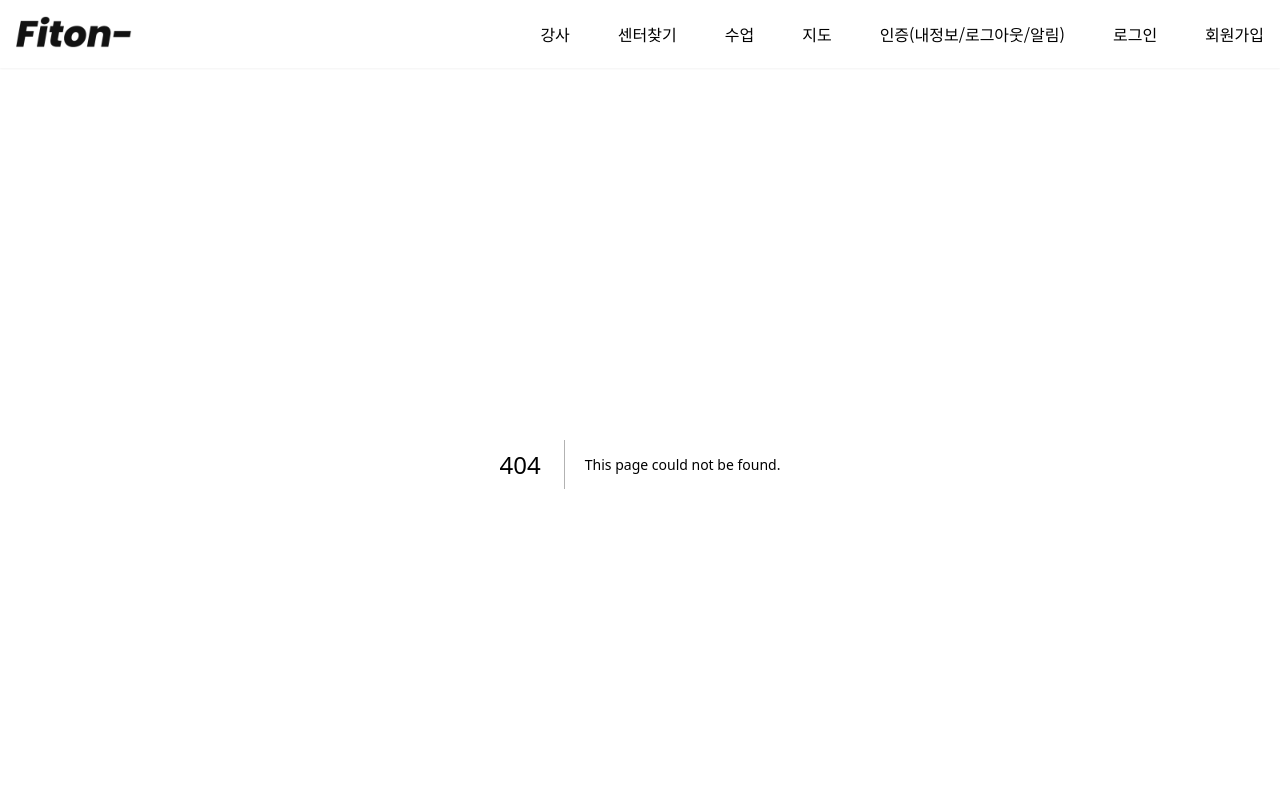
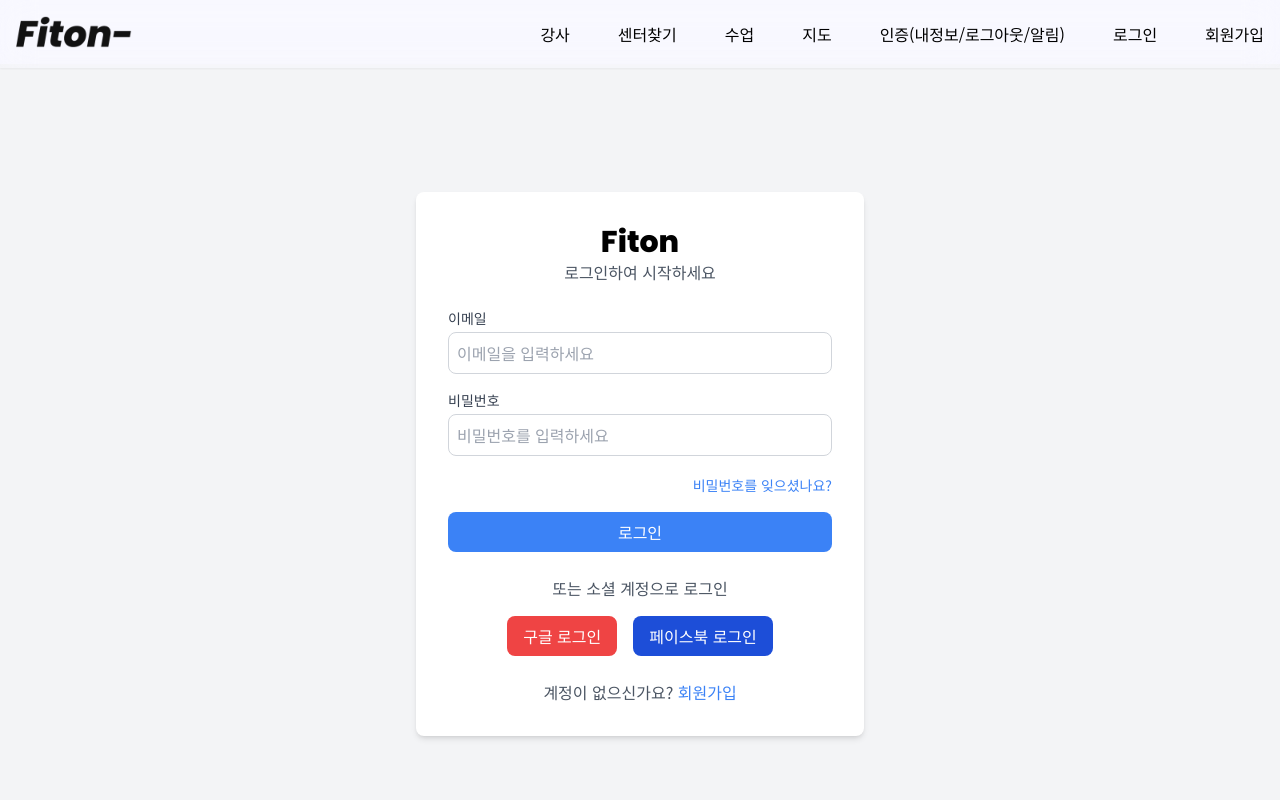
Before and after one commit to 2zm00/Fiton_v2, a Next.js app in the folder frontend/nextjs/: page /login in a window 1280 px wide. Before the commit this address had no page. Shown: the top 800 px of the page. Built offline with nearby package versions, Linux system fonts and the light colour scheme.

Commit message:
feat: login 페이지 임시 구현

```diff
--- /dev/null
+++ b/frontend/nextjs/src/app/api/auth/[...nextauth]/route.ts
@@ -0,0 +1,23 @@
+import NextAuth from "next-auth";
+
+export const authOptions = {
+
+		providers: [
+	//         KakaoProvider({
+	//             clientId: process.env.KAKAO_CLIENT_ID ?? "",
+	//             clientSecret: process.env.KAKAO_CLIENT_SECRET ?? "",
+	//         }),
+	//         NaverProvider({
+	//             clientId: process.env.KAKAO_CLIENT_ID ?? "",
+	//             clientSecret: process.env.KAKAO_CLIENT_SECRET ?? "",
+	//         }),
+	//         GoogleProvider({
+	//             clientId: process.env.KAKAO_CLIENT_ID ?? "",
+	//             clientSecret: process.env.KAKAO_CLIENT_SECRET ?? "",
+	//         }),
+	],
+};
+
+const handler = NextAuth(authOptions);
+
+export { handler as GET, handler as POST };
--- a/frontend/nextjs/src/app/globals.css
+++ b/frontend/nextjs/src/app/globals.css
@@ -6,17 +6,7 @@
 @import url('https://fonts.googleapis.com/css2?family=Poppins:wght@800&family=Poppins:ital,wght@1,800&display=swap');
 
 
-:root {
-  --background: #F8F8F8;
-  --foreground: #171717;
-}
 
-@media (prefers-color-scheme: dark) {
-  :root {
-    --background: #0a0a0a;
-    --foreground: #ededed;
-  }
-}
 
 body {
   padding-top: 64px;
--- /dev/null
+++ b/frontend/nextjs/src/app/login/page.tsx
@@ -0,0 +1,50 @@
+'use client';
+
+import React, { useState } from 'react';
+import Link from 'next/link';
+import { useRouter } from 'next/navigation';
+import LoginCard from '@/components/login/LoginCard';
+
+export default function LoginPage() {
+	const [email, setEmail] = useState('');
+	const [password, setPassword] = useState('');
+	const [error, setError] = useState('');
+	const router = useRouter();
+
+	const handleLogin = async (e: React.FormEvent) => {
+	e.preventDefault(); // 폼 기본 동작 방지
+
+	try {
+		const response = await fetch('/api/login', {
+		method: 'POST',
+		headers: { 'Content-Type': 'application/json' },
+		body: JSON.stringify({ email, password }),
+		});
+
+		if (!response.ok) {
+		// 서버에서 에러 반환 시 처리
+		const errorData = await response.json();
+		setError(errorData.message || '로그인에 실패했습니다.');
+		return;
+		}
+
+		const data = await response.json();
+		console.log('로그인 성공:', data);
+
+		// 토큰 저장 (예: localStorage)
+		localStorage.setItem('token', data.token);
+
+		// 메인 페이지로 이동
+		router.push('/');
+	} catch (err) {
+		console.error('로그인 요청 중 오류 발생:', err);
+		setError('서버와의 통신 중 문제가 발생했습니다.');
+	}
+	};
+	return (
+	<div className="min-h-screen flex items-center justify-center bg-gray-100">
+		{/* 로그인 카드 */}
+		<LoginCard />
+	</div>
+	);
+}
--- a/frontend/nextjs/src/components/center/CenterCard.tsx
+++ b/frontend/nextjs/src/components/center/CenterCard.tsx
@@ -1,33 +1,30 @@
-
 'use client';
 
-import Image from "next/image";
+import React from 'react';
+import ImageCard from '../common/ImageCard';
 
 export default function CenterCard() {
 	return (
-			<div className="bg-white shadow-md rounded-lg overflow-hidden hover:shadow-lg transition-shadow duration-300"
-				>
-			{/* 이미지 */}
-			<Image
-				src={`/images/`}
-				alt={`센터`}
-				width={500}
-				height={200}
-				className="w-full h-[200px] object-cover"
-			/>
-			{/* 내용 */}
-			<div className="p-4">
-				<h3 className="text-xl font-bold mb-2">센터 </h3>
-				<p className="text-gray-600 mb-4">
-				서울특별시 강남구 테헤란로 길
-				</p>
-				{/* 버튼 */}
-				<button className="px-4 py-2 bg-slate-400 text-white rounded-lg hover:bg-slate-600">
-				자세히 보기
-				</button>
-
-		</div>
-		</div>
-
+	<ImageCard
+		image="/images/center.jpg"
+		title="{title}"
+		description="서울특별시 강남구 테헤란로에 위치한 최신 시설의 피트니스 센터입니다."
+		buttonText="자세히 보기"
+		onButtonClick={() => console.log('센터 상세 페이지로 이동')}
+	/>
 	);
 }
+
+
+
+// const centers = await fetch('/api/centers').then((res) => res.json());
+// centers.map((center) => (
+//   <ImageCard
+//     key={center.id}
+//     image={center.image}
+//     title={center.name}
+//     description={center.description}
+//     buttonText="자세히 보기"
+//     onButtonClick={() => console.log(center.id)}
+//   />
+// ));
--- /dev/null
+++ b/frontend/nextjs/src/components/common/ImageCard.tsx
@@ -0,0 +1,47 @@
+'use client';
+
+import React from 'react';
+import Image from 'next/image';
+
+interface ImageCardProps {
+  image: string; // 이미지 경로
+  title: string; // 카드 제목
+  description: string; // 카드 설명
+  buttonText?: string; // 버튼 텍스트 (선택 사항)
+  onButtonClick?: () => void; // 버튼 클릭 이벤트 핸들러 (선택 사항)
+}
+
+export default function ImageCard({
+	image,
+	title,
+	description,
+	buttonText,
+	onButtonClick,
+}: ImageCardProps) {
+	return (
+	<div className="bg-white shadow-md rounded-lg overflow-hidden hover:shadow-lg transition-shadow duration-300">
+		{/* 이미지 */}
+		<Image
+		src={image}
+		alt={title}
+		width={300}
+		height={200}
+		className="w-full h-[200px] object-cover"
+		/>
+		{/* 내용 */}
+		<div className="p-4">
+		<h3 className="text-xl font-bold mb-2">{title}</h3>
+		<p className="text-gray-600 mb-4">{description}</p>
+		{/* 버튼 (선택 사항) */}
+		{buttonText && onButtonClick && (
+			<button
+			onClick={onButtonClick}
+			className="px-4 py-2 bg-blue-500 text-white rounded-lg hover:bg-blue-600 transition duration-300"
+			>
+			{buttonText}
+			</button>
+		)}
+		</div>
+	</div>
+	);
+}
--- a/frontend/nextjs/src/components/lesson/LessonCard.tsx
+++ b/frontend/nextjs/src/components/lesson/LessonCard.tsx
@@ -1,35 +1,16 @@
 'use client';
 
 import React from 'react';
+import ImageCard from '../common/ImageCard';
 
-interface LessonCardProps {
-  image: string; // 수업 이미지 경로
-  title: string; // 수업 제목
-  description: string; // 수업 설명
-}
-
-export default function LessonCard({
-	image,
-	title,
-	description,
-	}: LessonCardProps) {
+export default function LessonCard() {
 	return (
-	<div className="bg-white shadow-md rounded-lg overflow-hidden hover:shadow-lg transition-shadow duration-300">
-		{/* 수업 이미지 */}
-		<img
-		src={image}
-		alt={title}
-		className="w-full h-[200px] object-cover"
-		/>
-		{/* 수업 정보 */}
-		<div className="p-4">
-		<h3 className="text-xl font-bold mb-2">{title}</h3>
-		<p className="text-gray-600 mb-4">{description}</p>
-		{/* 버튼 */}
-		<button className="px-4 py-2 bg-blue-500 text-white rounded-lg hover:bg-blue-600">
-			자세히 보기
-		</button>
-		</div>
-	</div>
+	<ImageCard
+		image="/images/lesson1.jpg"
+		title="요가 클래스"
+		description="몸과 마음의 균형을 찾는 요가 클래스입니다."
+		buttonText="수업 예약하기"
+		onButtonClick={() => console.log('수업 예약 페이지로 이동')}
+	/>
 	);
 }
--- /dev/null
+++ b/frontend/nextjs/src/components/login/LoginCard.tsx
@@ -0,0 +1,80 @@
+import Link from "next/link";
+
+
+export default function LoginCard() {
+	return (
+		<div className="bg-white shadow-md rounded-lg p-8 w-full max-w-md">
+		{/* 로고 */}
+		<div className="text-center mb-6">
+			<h1 className="text-3xl font-bold font-poppins">Fiton</h1>
+			<p className="text-gray-600">로그인하여 시작하세요</p>
+		</div>
+
+		{/* 로그인 폼 */}
+		<form>
+			{/* 이메일 입력 */}
+			<div className="mb-4">
+			<label htmlFor="email" className="block text-sm font-medium text-gray-700">
+				이메일
+			</label>
+			<input
+				type="email"
+				id="email"
+				placeholder="이메일을 입력하세요"
+				className="mt-1 block w-full p-2 border border-gray-300 rounded-lg focus:ring-blue-500 focus:border-blue-500"
+			/>
+			</div>
+
+			{/* 비밀번호 입력 */}
+			<div className="mb-4">
+			<label htmlFor="password" className="block text-sm font-medium text-gray-700">
+				비밀번호
+			</label>
+			<input
+				type="password"
+				id="password"
+				placeholder="비밀번호를 입력하세요"
+				className="mt-1 block w-full p-2 border border-gray-300 rounded-lg focus:ring-blue-500 focus:border-blue-500"
+			/>
+			</div>
+
+			{/* 비밀번호 찾기 */}
+			<div className="text-right mb-4">
+			<Link href="/forgot-password" className="text-sm text-blue-500 hover:underline">
+				비밀번호를 잊으셨나요?
+			</Link>
+			</div>
+
+			{/* 로그인 버튼 */}
+			<button
+			type="submit"
+			className="w-full bg-blue-500 text-white py-2 px-4 rounded-lg hover:bg-blue-600 transition duration-300"
+			>
+			로그인
+			</button>
+		</form>
+
+		{/* 소셜 로그인 */}
+		<div className="mt-6">
+			<p className="text-center text-gray-600 mb-4">또는 소셜 계정으로 로그인</p>
+			<div className="flex space-x-4 justify-center">
+			<button className="bg-red-500 text-white py-2 px-4 rounded-lg hover:bg-red-600 transition duration-300">
+				구글 로그인
+			</button>
+			<button className="bg-blue-700 text-white py-2 px-4 rounded-lg hover:bg-blue-800 transition duration-300">
+				페이스북 로그인
+			</button>
+			</div>
+		</div>
+
+		{/* 회원가입 링크 */}
+		<p className="mt-6 text-center text-gray-600">
+			계정이 없으신가요?{' '}
+			<Link href="/register" className="text-blue-500 hover:underline">
+			회원가입
+			</Link>
+		</p>
+		</div>
+	);
+
+}
--- a/frontend/nextjs/tailwind.config.ts
+++ b/frontend/nextjs/tailwind.config.ts
@@ -9,8 +9,6 @@
   theme: {
     extend: {
       colors: {
-        background: "var(--background)",
-        foreground: "var(--foreground)",
         ghostwhite: "#F8F8F8",
       },
       fontFamily: {
--- a/package.json
+++ b/package.json
@@ -1,5 +1,6 @@
 {
   "dependencies": {
-    "framer-motion": "12.0.0-alpha.2"
+    "framer-motion": "12.0.0-alpha.2",
+    "next-auth": "^4.24.11"
   }
 }
```
Also changed, not shown: 1 other file (tests, documents, lock files or other folders).
